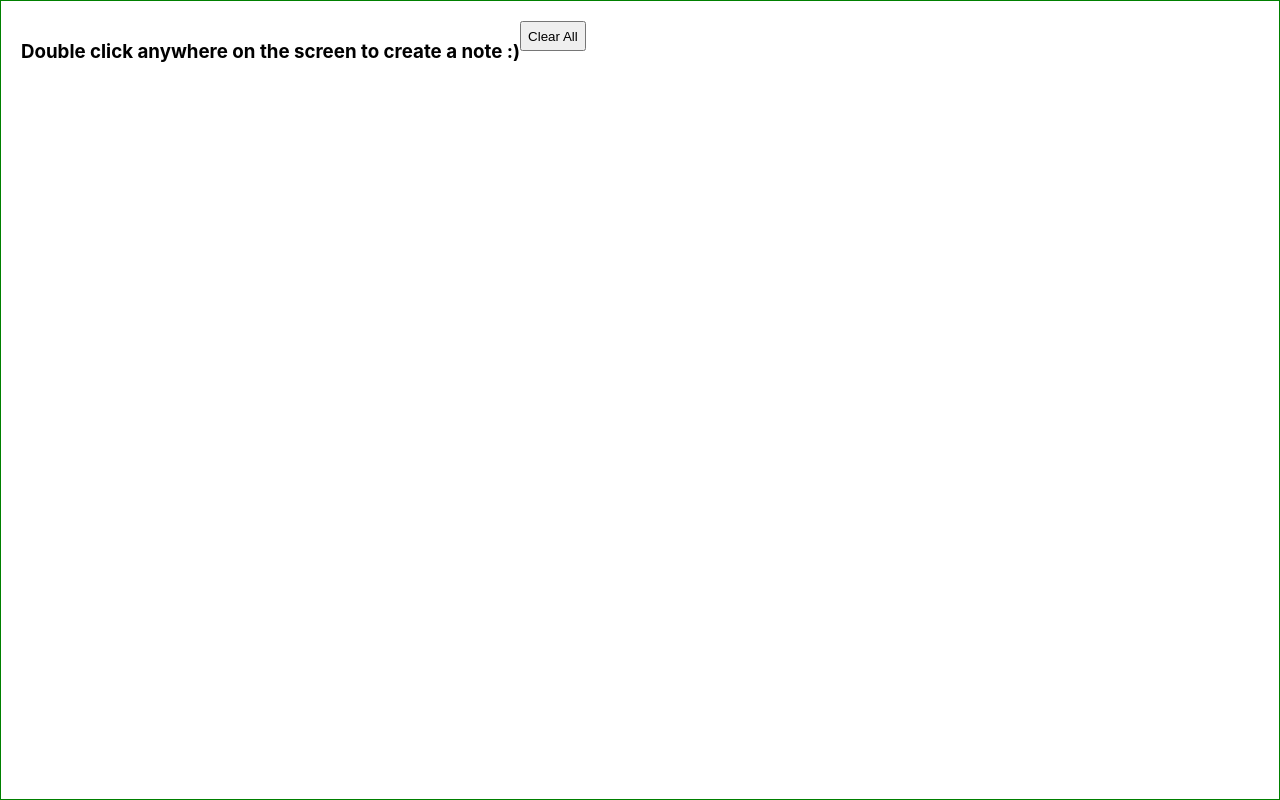
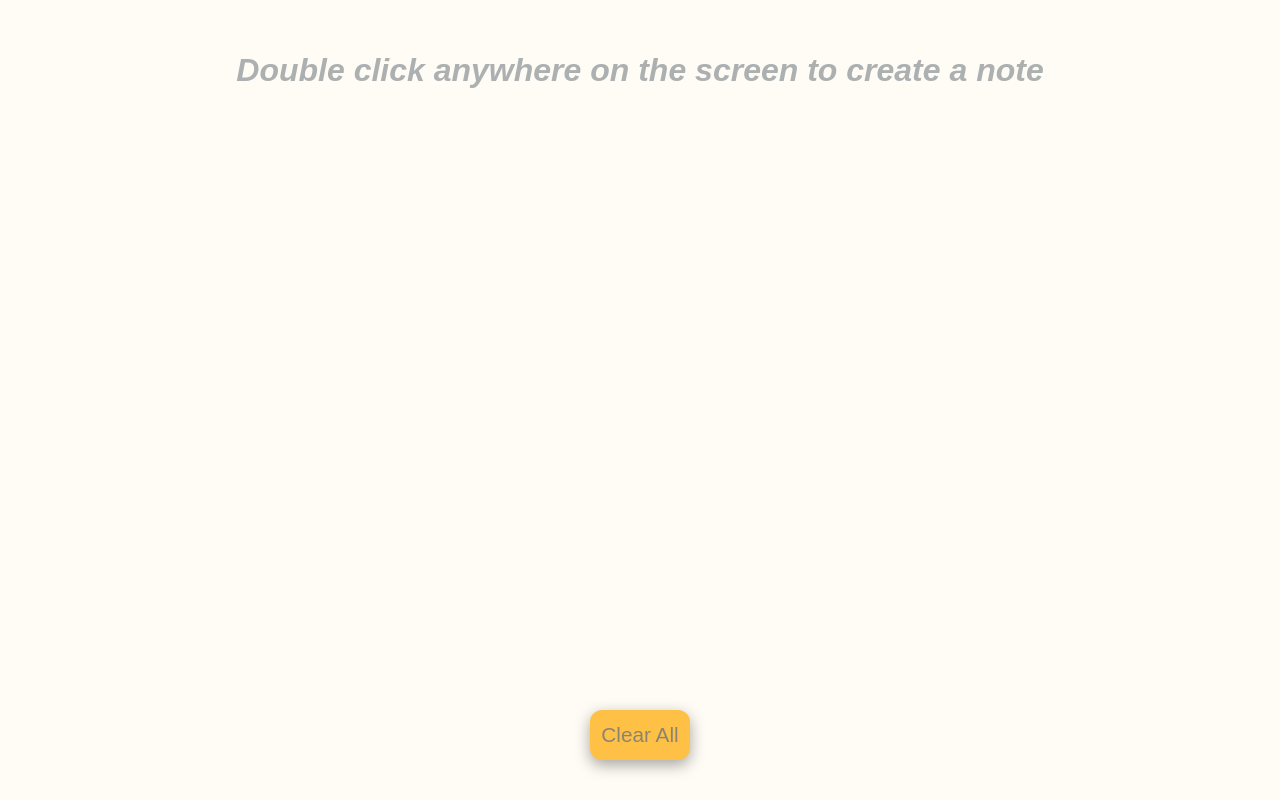
Before and after one commit to IrinaGabuaeva/sticky-notes, a React (Create React App) app: page / in a window 1280 px wide. Built offline with nearby package versions, Linux system fonts and the light colour scheme.

Commit message:
add styling

```diff
--- a/src/App.css
+++ b/src/App.css
@@ -1,35 +1,85 @@
-.App {
-  text-align: center;
-}
-
 .Screen {
   box-sizing: border-box;
   padding: 20px;
   display: flex;
-  border: 1px solid green;
+  flex-wrap: wrap;
+  justify-content: center;
   width: 100%;
   height: 100%;
+  background-color: #ffc1450e;
+  font-family: Nunito, sans-serif;
 }
 
 .Note {
   display: flex;
+  position: relative;
   height: 250px;
   width: 250px;
+  padding: 15px;
   background-color: #0db9a1;
   position: absolute;
+  border-radius: 35px;
+  box-shadow: var(--shadow);
 }
 
 .NoteText {
   box-sizing: border-box;
   width: 100%;
-  padding: 10px;
   text-align: center;
+  color: var(--grey-dark);
   font: inherit;
-  color: inherit;
-  border: 1px solid blue;
+  padding: inherit;
+  border-radius: 35px;
   overflow-wrap: break-word;
   background-color: inherit;
   border: none;
   outline: none;
   resize: none;
+  font-family: Nunito, sans-serif;
 }
+
+.Text {
+  color: var(--grey);
+  font-size: 2rem;
+  display: block;
+  font-style: italic;
+  opacity: 0.7;
+}
+
+.DeleteButton {
+  position: absolute;
+  top: 4%;
+  right: 4%;
+  width: 20px;
+  height: 20px;
+  background-color: Transparent;
+  background-repeat: no-repeat;
+  border: none;
+  cursor: pointer;
+  color: var(--grey);
+  font-size: 1.1rem;
+}
+
+.ClearButton {
+  position: absolute;
+  bottom: 5%;
+  box-sizing: content-box;
+  padding: 10px;
+  width: 80px;
+  height: 200px;
+  border-radius: 12px;
+  font-size: 1.3rem;
+  border: none;
+  background-color: #ffc145;
+  cursor: pointer;
+  color: var(--grey);
+  box-shadow: var(--shadow);
+  transition: 0.2s all;
+}
+
+.ClearButton:active {
+  transform: scale(0.98);
+  /* Scaling button to 0.98 to its original size */
+  box-shadow: 3px 2px 22px 1px rgba(0, 0, 0, 0.24);
+  /* Lowering the shadow */
+}
--- a/src/App.js
+++ b/src/App.js
@@ -5,22 +5,16 @@ import { useState, useEffect, useRef } from "react";
 function Screen() {
   const defaultList =
     JSON.parse(window.localStorage.getItem("listOfNotes")) ?? [];
-  console.log("defaultList", defaultList);
   let [listOfNotes, setLocalList] = useState(defaultList);
-  console.log("listOfNotes", listOfNotes);
-  console.log("string version", JSON.stringify(listOfNotes));
-
   const listOfNotesRef = useRef(listOfNotes);
 
   const setListOfNotes = (listOfNotes) => {
-    console.log("list!!!!", listOfNotes);
     window.localStorage.setItem("listOfNotes", JSON.stringify(listOfNotes));
     listOfNotesRef.current = listOfNotes;
     setLocalList(listOfNotes);
   };
 
   const createNote = (x, y) => {
-    console.log("X, Y", x, y);
     x -= 125;
     y -= 125;
     const newNote = {
@@ -30,8 +24,6 @@ function Screen() {
       },
       text: "",
     };
-    console.log("Add new note!!", [...listOfNotes, newNote]);
-    console.log("LIST IN CREATE NEW NOTE", listOfNotes);
     setListOfNotes([...listOfNotesRef.current, newNote]);
   };
 
@@ -46,7 +38,6 @@ function Screen() {
   const moveNote = (id, position) => {
     const newList = [...listOfNotes];
     newList[id].position = position;
-    console.log("newList", newList);
     setListOfNotes(newList);
   };
 
@@ -65,42 +56,66 @@ function Screen() {
     const newList = listOfNotes
       .slice(0, id)
       .concat(listOfNotes.slice(id + 1, listOfNotes.length));
-    console.log("id", id);
-    console.log("newList", newList);
     setListOfNotes(newList);
   };
 
   const clearAll = () => {
     setListOfNotes([]);
   };
+  const saveText = (id, text) => {
+    const newList = [...listOfNotes];
+    newList[id].text = text;
+    setListOfNotes(newList);
+  };
   return (
     <div className="Screen" ref={drop}>
-      <h3>Double click anywhere on the screen to create a note :)</h3>
-      <button style={{ height: "30px" }} onClick={() => clearAll()}>
-        Clear All
-      </button>
+      <h3 className="Text">
+        Double click anywhere on the screen to create a note
+      </h3>
       {listOfNotes
         ? listOfNotes.map((note, id) => {
             return (
-              <Note note={note} key={id} id={id} deleteNote={deleteNote} />
+              <Note
+                note={note}
+                key={id}
+                id={id}
+                deleteNote={deleteNote}
+                saveText={saveText}
+              />
             );
           })
         : ""}
+      <button
+        className="ClearButton"
+        style={{ height: "30px" }}
+        onClick={() => clearAll()}
+      >
+        Clear All
+      </button>
     </div>
   );
 }
 
 function Note(props) {
-  console.log("props", props);
-  const { x, y, text } = props.note.position;
+  console.log("PROPS", props);
+  const { x, y } = props.note.position;
+  const { text } = props.note;
+  console.log("text", text);
+  const id = props.id;
+  console.log("id", id);
   const [noteText, setText] = useState(text);
   const [clicked, setClicked] = useState(false);
-  console.log("clicked", clicked);
-  const id = props.id;
+  console.log("noteText", noteText);
   const [, drag] = useDrag(() => ({
     type: "NOTE",
     item: { id, noteText },
   }));
+
+  const saveText = () => {
+    console.log("BLURR");
+    setClicked(false);
+    props.saveText(id, noteText);
+  };
 
   return (
     <div
@@ -109,8 +124,6 @@ function Note(props) {
       ref={drag}
       onClick={() => setClicked(true)}
     >
-      <button onClick={() => props.deleteNote(id)}>X</button>
-
       {clicked ? (
         <textarea
           className="NoteText"
@@ -122,11 +135,14 @@ function Note(props) {
             e.target.value = val;
           }}
           onChange={(e) => setText(e.target.value)}
-          onBlur={() => setClicked(false)}
+          onMouseLeave={() => saveText()}
         />
       ) : (
         <div className="NoteText">{noteText}</div>
       )}
+      <button className="DeleteButton" onClick={() => props.deleteNote(id)}>
+        X
+      </button>
     </div>
   );
 }
--- a/src/index.css
+++ b/src/index.css
@@ -1,17 +1,22 @@
 body {
   margin: 0;
-  font-family: -apple-system, BlinkMacSystemFont, 'Segoe UI', 'Roboto', 'Oxygen',
-    'Ubuntu', 'Cantarell', 'Fira Sans', 'Droid Sans', 'Helvetica Neue',
-    sans-serif;
+  font-family: -apple-system, BlinkMacSystemFont, "Segoe UI", "Roboto", "Oxygen",
+    "Ubuntu", "Cantarell", "Fira Sans", "Droid Sans", "Helvetica Neue",
+    "Nunito" sans-serif;
   -webkit-font-smoothing: antialiased;
   -moz-osx-font-smoothing: grayscale;
 }
 
 code {
-  font-family: source-code-pro, Menlo, Monaco, Consolas, 'Courier New',
+  font-family: source-code-pro, Menlo, Monaco, Consolas, "Courier New",
     monospace;
 }
 
-  #root{
-    height:100vh;
-  }
+#root {
+  height: 100vh;
+}
+:root {
+  --grey: #6c757dcc;
+  --grey-dark: #31363b;
+  --shadow: rgba(0, 0, 0, 0.35) 0px 5px 15px;
+}
```
